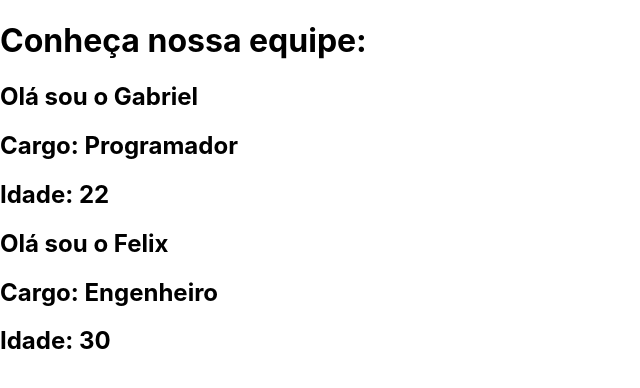
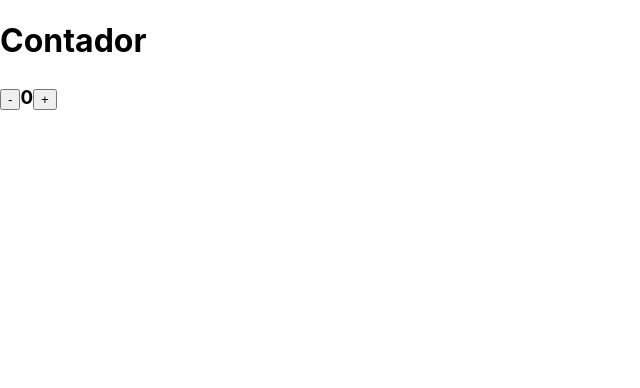
Before and after one commit to GabrielFelix23/CursoReactJs, a React (Create React App) app in the folder meusite/: page / in a window 1280 px wide. Shown: the top 388 px of the page, without its empty margins (0-640 px from the left). Built offline with nearby package versions, Linux system fonts and the light colour scheme.

Commit message:
Trabalhando com states

```diff
--- a/meusite/src/App.js
+++ b/meusite/src/App.js
@@ -1,43 +1,43 @@
 import React from 'react'
 
-class Equipe extends React.Component{
+class App extends React.Component{
+    state = {
+        estado: "",
+        contador: 0
+    }
+
+    aumentar = this.aumentar.bind(this)
+
+    aumentar(){
+        this.setState({
+            contador: this.state.contador += 1,
+            estado: "Aumentando"
+        })
+    }
+
+    diminuir = this.diminuir.bind(this)
+
+    diminuir(){
+        this.setState({
+            contador: this.state.contador -+ 1,
+            estado: "Diminuindo"
+        })
+    }
+
     render(){
         return(
             <div>
-                <Sobre nome={this.props.nome} cargo={this.props.cargo} idade={this.props.idade}/>
+                <h1>Contador</h1>
+
+                <h3>
+                    <h5>{this.state.estado}</h5>
+                    <button onClick={this.diminuir}>-</button>
+                    {this.state.contador}
+                    <button onClick={this.aumentar}>+</button>
+                </h3>
             </div>
         )
     }
 }
 
-class Sobre extends React.Component{
-    render(){
-        return(
-            <div>
-                <h2>Olá sou o {this.props.nome}</h2>
-                <h2>Cargo: {this.props.cargo}</h2>
-                <h2>Idade: {this.props.idade}</h2>
-            </div>
-        )
-    }
-}
-
-function App(){
-    return(
-        <div>
-            <h1>Conheça nossa equipe:</h1>
-            <Equipe
-                nome="Gabriel"
-                cargo="Programador"
-                idade="22"
-            />
-            <Equipe
-                nome="Felix"
-                cargo="Engenheiro"
-                idade="30"
-            />
-        </div>
-    )
-}
-
 export default App
```
